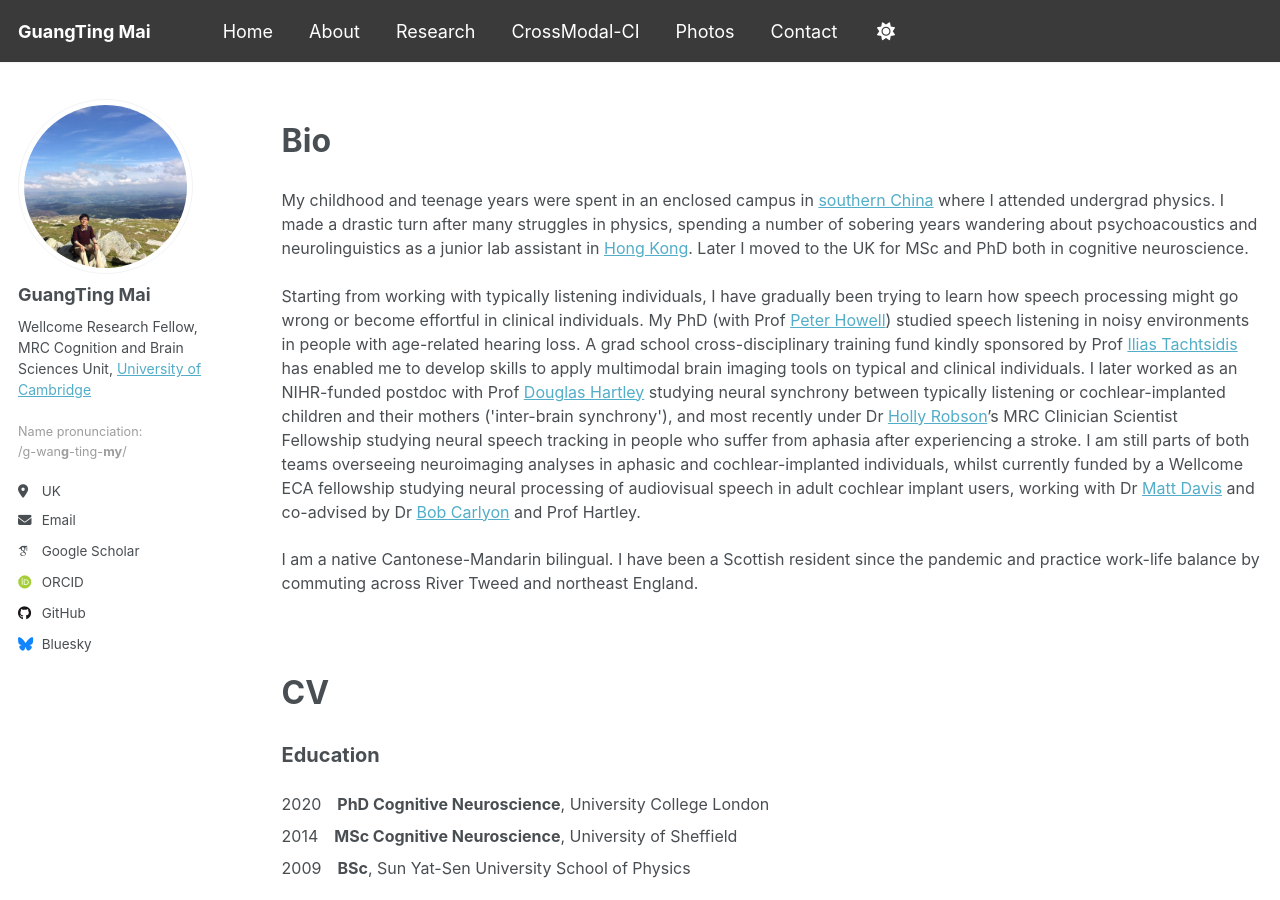
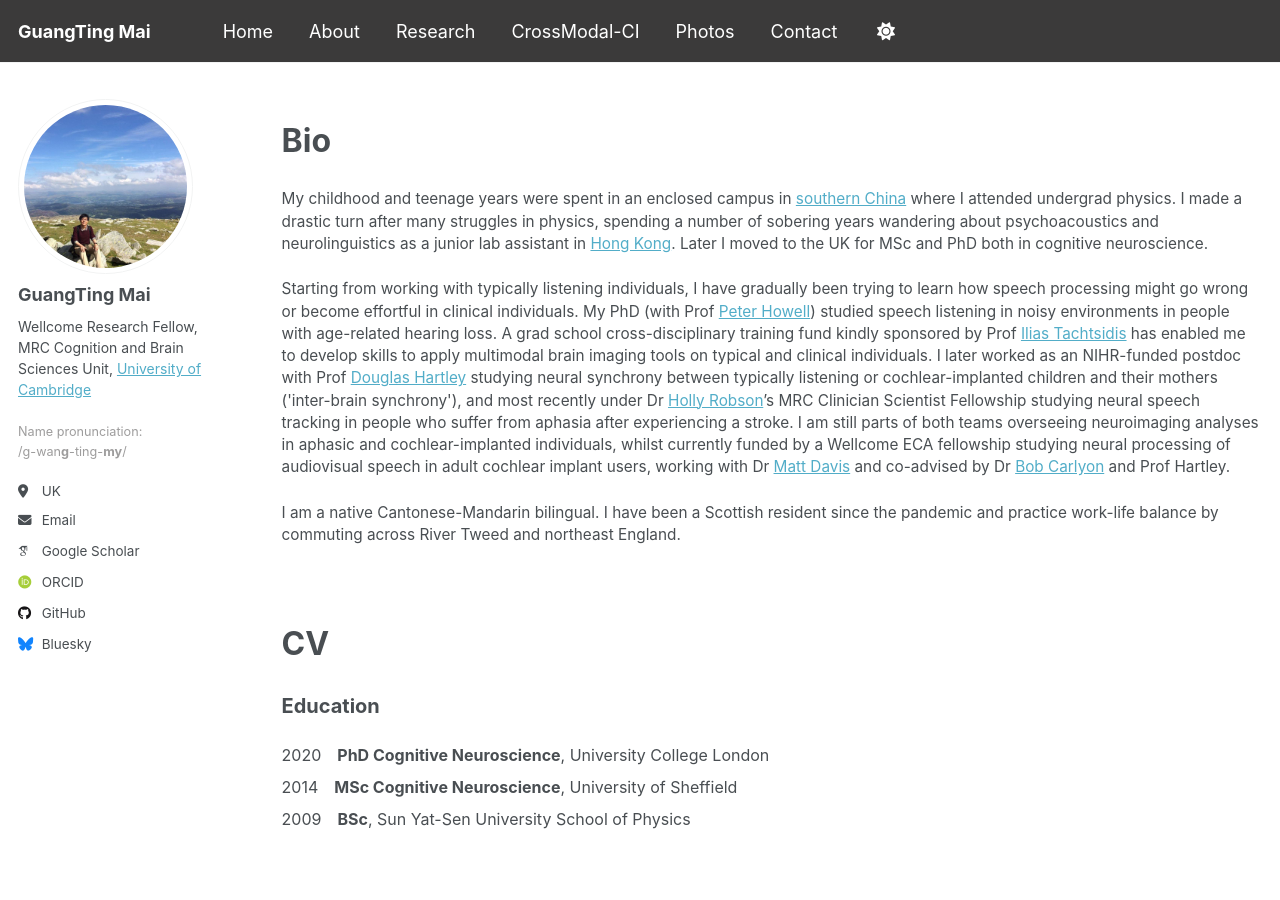
Before and after one commit to guangtingmai/guangtingmai.github.io, a Jekyll site: the page built from _pages/about.html, in a window 1280 px wide and 900 px high. Built offline with Jekyll 4.4.1, drawn with Linux system fonts in a browser that asks for light colours; some web fonts are replaced.

Commit message:
Update about.html

```diff
--- a/_pages/about.html
+++ b/_pages/about.html
@@ -5,12 +5,12 @@
 author_profile: true
 ---
 <p><span style="font-size: 24pt;line-height: 1.5;display: block"><strong>Bio</strong></span></p>
-<p><span style="font-size: 12pt;line-height: 1.5;display: block;margin-bottom: 0.15vh">My childhood and teenage years were spent in an enclosed
+<p><span style="font-size: 11.5pt;line-height: 1.45;display: block;margin-bottom: 0.15vh">My childhood and teenage years were spent in an enclosed
   campus in <a href="https://en.wikipedia.org/wiki/Sun_Yat-sen_University">southern China</a> where I attended undergrad physics. I made a
   drastic turn after many struggles in physics, spending a number of sobering years wandering about psychoacoustics and neurolinguistics as a junior
   lab assistant in <a href="https://www.ee.cuhk.edu.hk/~lel/research/index.html">Hong Kong</a>. Later I moved to the UK for MSc and PhD both in
   cognitive neuroscience.</span>
-<p><span style="font-size: 12pt;line-height: 1.5;display: block;margin-bottom: 0.15vh">Starting from working with typically listening individuals,
+<p><span style="font-size: 11.5pt;line-height: 1.45;display: block;margin-bottom: 0.15vh">Starting from working with typically listening individuals,
   I have gradually been trying to learn how speech processing might go wrong or become effortful in clinical individuals. My PhD (with Prof
   <a href="https://profiles.ucl.ac.uk/2817-peter-howell/">Peter Howell</a>) studied speech listening in noisy environments in people with age-related
   hearing loss. A grad school cross-disciplinary training fund kindly sponsored by Prof <a href="https://profiles.ucl.ac.uk/2168-ilias-tachtsidis">Ilias Tachtsidis</a>
@@ -22,7 +22,7 @@
   cochlear-implanted individuals, whilst currently funded by a Wellcome ECA fellowship studying neural processing of audiovisual speech in adult cochlear
   implant users, working with Dr <a href="https://www.mrc-cbu.cam.ac.uk/people/matt.davis/">Matt Davis</a> and co-advised by Dr
   <a href="https://www.mrc-cbu.cam.ac.uk/people/bob.carlyon/">Bob Carlyon</a> and Prof Hartley.</span></p>
-<p><span style="font-size: 12pt;line-height: 1.5;display: block;margin-bottom: 0.15vh">I am a native Cantonese-Mandarin bilingual. I have been a
+<p><span style="font-size: 11.5pt;line-height: 1.45;display: block;margin-bottom: 0.15vh">I am a native Cantonese-Mandarin bilingual. I have been a
   Scottish resident since the pandemic and practice work-life balance by commuting across River Tweed and northeast England.</span></p>
 
 <br>
```
